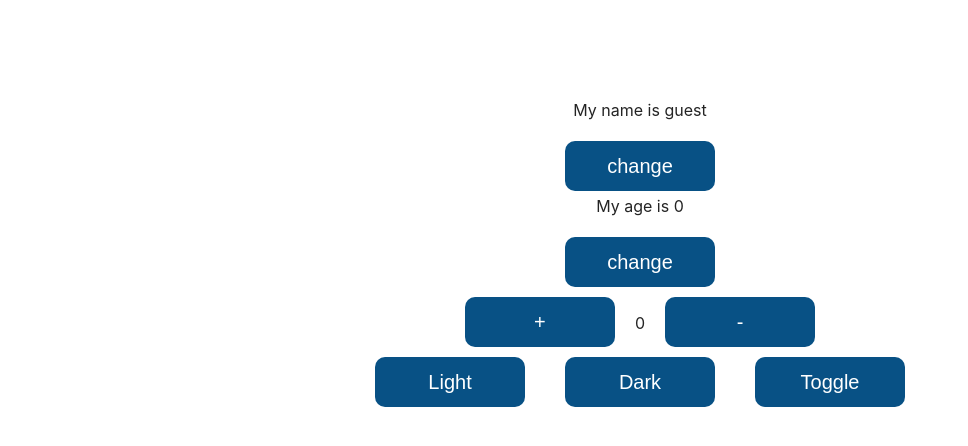
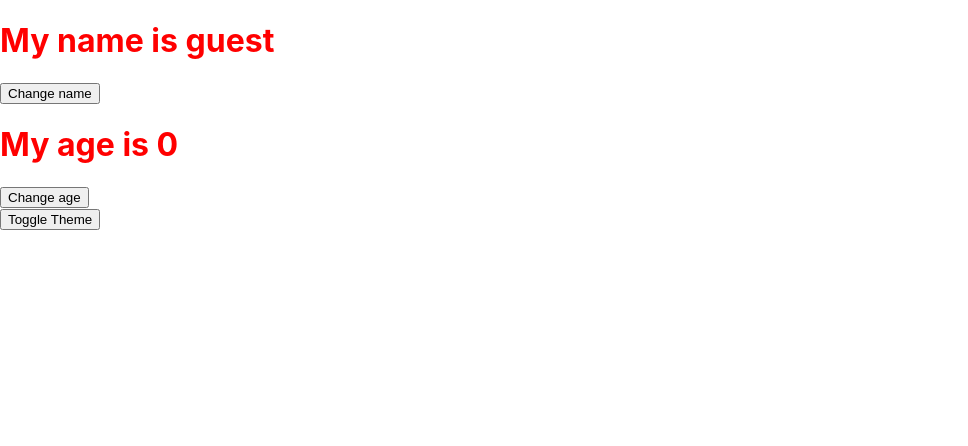
Before and after one commit to Leen-odeh3/react-training-2023, a React (Create React App) app: page / in a window 1280 px wide. Shown: the top 446 px of the page, without its empty margins (0-968 px from the left). Built offline with nearby package versions, Linux system fonts and the light colour scheme.

Commit message:
useReducer Example

```diff
--- a/src/Pages/Home.jsx
+++ b/src/Pages/Home.jsx
@@ -1,14 +1,15 @@
  import React from 'react'
+import Usereducer from '../component/Usereducer/Usereducer'
 // import Main from '../component/Main'
 
-import Usestate from "../component/Usestate/Usestate"
+// import Usestate from "../component/Usestate/Usestate"
 
 const Home = () => {
   return (
     <div>
       {/* <Main name="Home" /> */}
-      <Usestate/>
-
+      {/* <Usestate/> */}
+    <Usereducer/>
     </div>
   )
 }
--- /dev/null
+++ b/src/component/Usereducer/Usereducer.jsx
@@ -0,0 +1,40 @@
+import { useReducer } from "react";
+import './Usereducer.scss'
+
+const Usereducer = () => {
+    const data = {
+      name: "guest",
+      age: 0,
+      theme: "light"
+    };
+
+    const reducer = (state, action) => {
+      switch (action.type) {
+        case "Change Name":
+          return { ...state, name: action.new };
+        case "Change Age":
+          return { ...state, age: action.new };
+        case "ChangeTheme":
+          return { ...state, theme: action.new };
+        default:
+          return state;
+      }
+    };
+
+    const [all, dispatch] = useReducer(reducer, data);
+    const color = all.theme === "light" ? "dark" : "light";
+
+    return (
+      <div className={`app ${all.theme}`}>
+        <h1>My name is {all.name}</h1>
+        <button onClick={() => { dispatch({ type: "Change Name", new: "leen" }) }}>Change name</button>
+
+        <h1>My age is {all.age}</h1>
+        <button onClick={() => { dispatch({ type: "Change Age", new: 22 }) }}>Change age</button>
+        <br />
+        <button onClick={() => { dispatch({ type: "ChangeTheme", new: color }) }}>Toggle Theme</button>
+      </div>
+    );
+  }
+
+  export default Usereducer;
--- /dev/null
+++ b/src/component/Usereducer/Usereducer.scss
@@ -0,0 +1,13 @@
+div{
+    &.app{
+        &.dark{
+            background-color: #242424;
+            color:white;
+
+        }
+        &.light{
+            background-color: white;
+            color:red;
+        }
+    }
+}
--- a/src/component/Usestate/Usestate.jsx
+++ b/src/component/Usestate/Usestate.jsx
@@ -10,7 +10,7 @@ const Usestate = () => {
   const color = theme === "dark" ? "light" : "dark";
 
   return (
-    <div className={`app ${theme}`}>
+    <div className={`app ${color}`}>
       <p> My name is {name}</p>
       <button onClick={() => setname("leen")}>change</button>
       <p> My age is {age}</p>
```
